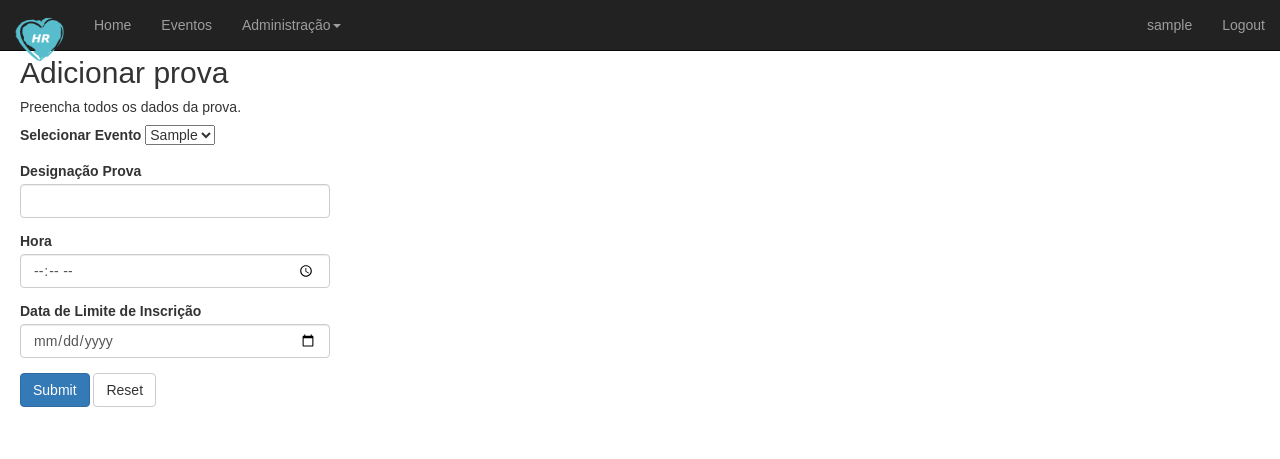
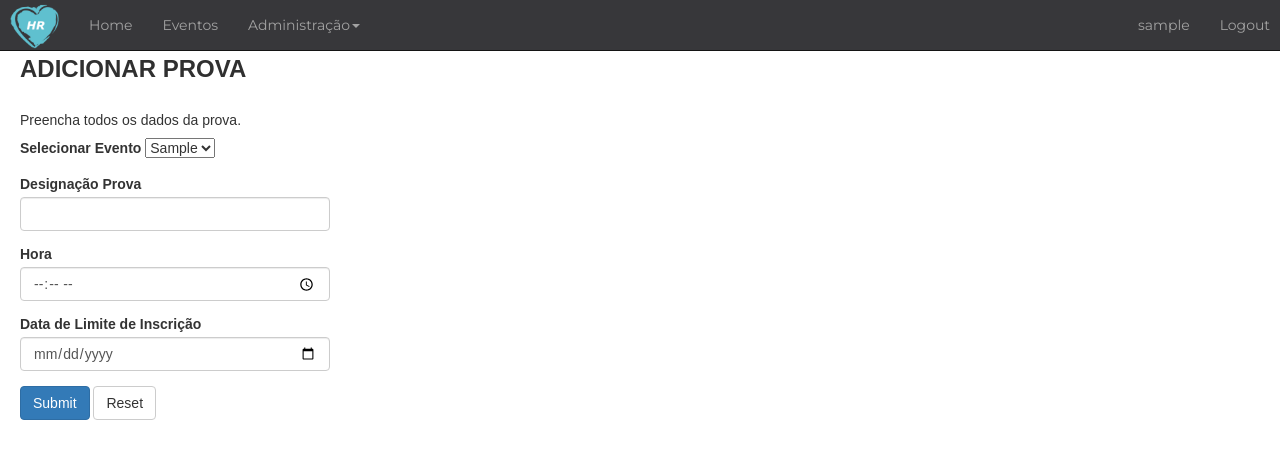
Before and after one commit to goldfishgam3r/ATW_E_G, a PHP site: page /teste3/adicionarprova.php in a window 1280 px wide. Shown: the top 459 px of the page. Run offline with PHP 8.4, Linux system fonts and the light colour scheme; the visitor is signed in with stand-in values (Sample User, id 1); tables that the repository leaves empty or names only in its code hold one stand-in row (values such as "Sample post"); some libraries are stand-ins or nearby versions.

Commit message:
Update adicionarprova.php

```diff
--- a/teste3/adicionarprova.php
+++ b/teste3/adicionarprova.php
@@ -97,7 +97,17 @@ if(empty(trim($_POST["datal"]))){
 <head>
     <meta charset="UTF-8">
     <title>Adicionar Prova</title>
-    <link rel="stylesheet" href="https://maxcdn.bootstrapcdn.com/bootstrap/3.3.7/css/bootstrap.css">
+    <link rel="stylesheet" href="https://maxcdn.bootstrapcdn.com/bootstrap/3.3.7/css/bootstrap.min.css">
+  <script src="https://ajax.googleapis.com/ajax/libs/jquery/3.2.1/jquery.min.js"></script>
+  <script src="https://maxcdn.bootstrapcdn.com/bootstrap/3.3.7/js/bootstrap.min.js"></script>
+  <link rel="stylesheet" href="css/footer.css">
+    <link rel="stylesheet" href="css/menu.css">
+  <link rel="stylesheet" href="css/carousel.css">
+  <link href="//maxcdn.bootstrapcdn.com/font-awesome/4.2.0/css/font-awesome.min.css" rel="stylesheet">
+
+  <link href="https://fonts.googleapis.com/css?family=Montserrat" rel="stylesheet" type="text/css">
+  <link href="https://fonts.googleapis.com/css?family=Lato" rel="stylesheet" type="text/css">
+  <script src="https://ajax.googleapis.com/ajax/libs/jquery/3.2.1/jquery.min.js"></script>
     <style type="text/css">
         body{ font: 14px sans-serif; }
         .wrapper{ width: 350px; padding: 20px; }
```
